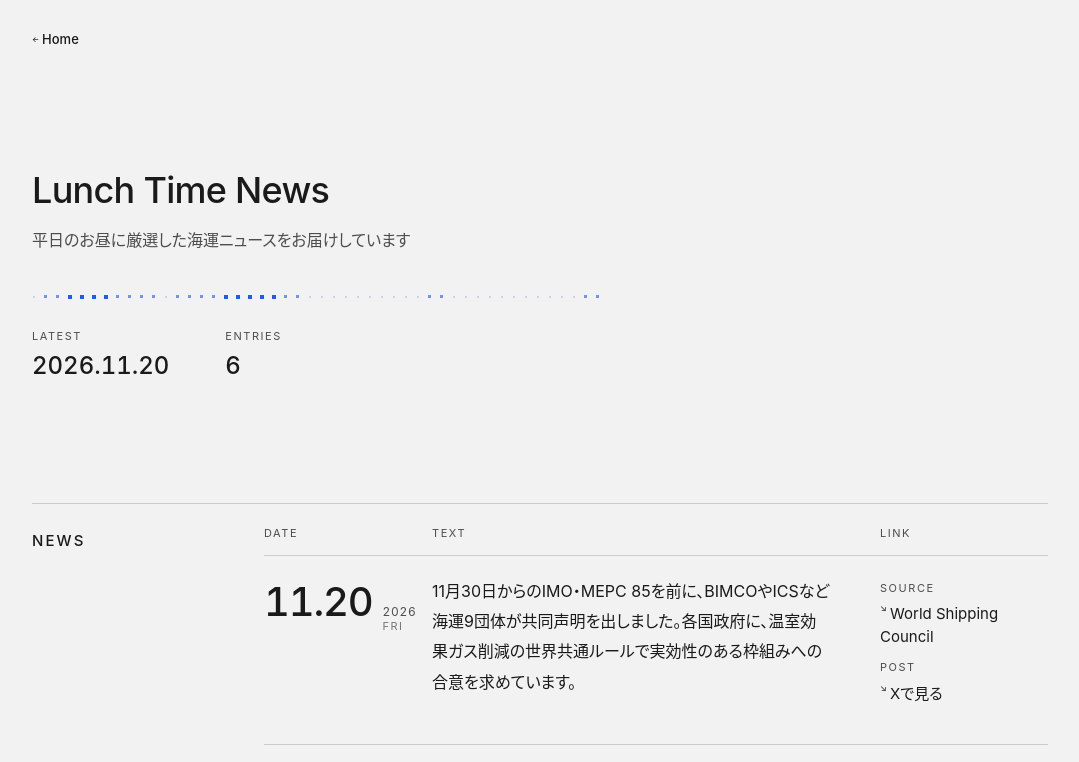
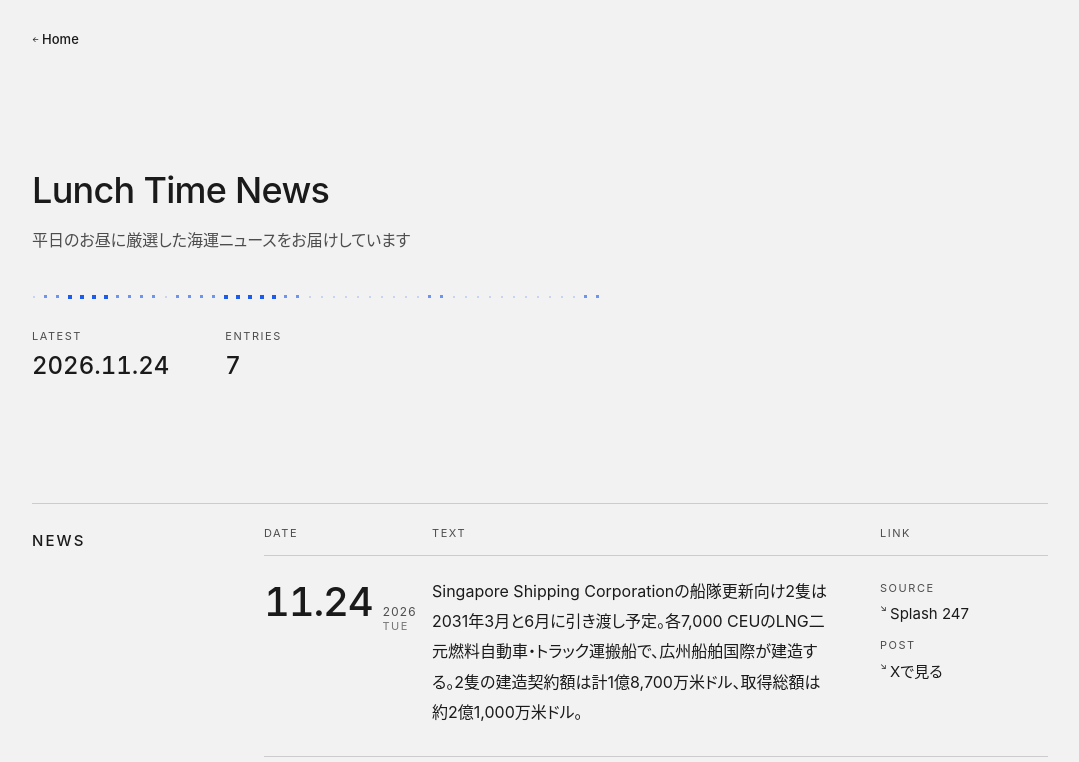
Before and after one commit to Marineman5/news, a plain HTML site: page index.html in a window 1280 px wide. Shown: the top 762 px of the page, without its empty margins (100-1179 px from the left). Drawn offline with Linux system fonts and the light colour scheme.

Commit message:
Add 2026-11-24 Lunch Time News entry

```diff
--- a/index.html
+++ b/index.html
@@ -17,8 +17,8 @@
   <p class="sub">平日のお昼に厳選した海運ニュースをお届けしています</p>
   <svg class="dots" viewBox="0 0 576 4" width="576" height="4" shape-rendering="crispEdges" aria-hidden="true" focusable="false"><path fill="#C6D4F6" d="M1 1h2v2h-2zM133 1h2v2h-2zM277 1h2v2h-2zM289 1h2v2h-2zM301 1h2v2h-2zM313 1h2v2h-2zM325 1h2v2h-2zM337 1h2v2h-2zM349 1h2v2h-2zM361 1h2v2h-2zM373 1h2v2h-2zM385 1h2v2h-2zM421 1h2v2h-2zM433 1h2v2h-2zM445 1h2v2h-2zM457 1h2v2h-2zM469 1h2v2h-2zM481 1h2v2h-2zM493 1h2v2h-2zM505 1h2v2h-2zM517 1h2v2h-2zM529 1h2v2h-2zM541 1h2v2h-2z"/><path fill="#6E94ED" d="M12 0h3v3h-3zM24 0h3v3h-3zM84 0h3v3h-3zM96 0h3v3h-3zM108 0h3v3h-3zM120 0h3v3h-3zM144 0h3v3h-3zM156 0h3v3h-3zM168 0h3v3h-3zM180 0h3v3h-3zM252 0h3v3h-3zM264 0h3v3h-3zM396 0h3v3h-3zM408 0h3v3h-3zM552 0h3v3h-3zM564 0h3v3h-3z"/><path fill="#1D5BED" d="M36 0h4v4h-4zM48 0h4v4h-4zM60 0h4v4h-4zM72 0h4v4h-4zM192 0h4v4h-4zM204 0h4v4h-4zM216 0h4v4h-4zM228 0h4v4h-4zM240 0h4v4h-4z"/></svg>
   <dl class="meta">
-    <div><dt>LATEST</dt><dd class="no"><time datetime="2026-11-20">2026.11.20</time></dd></div>
-    <div><dt>ENTRIES</dt><dd class="no">6</dd></div>
+    <div><dt>LATEST</dt><dd class="no"><time datetime="2026-11-24">2026.11.24</time></dd></div>
+    <div><dt>ENTRIES</dt><dd class="no">7</dd></div>
   </dl>
 </section>
 
@@ -27,6 +27,11 @@
   <table>
     <thead><tr><th scope="col">DATE</th><th scope="col">TEXT</th><th scope="col">LINK</th></tr></thead>
     <tbody>
+    <tr id="2026-11-24-01" class="s-published">
+      <td class="no"><a class="anc" href="#2026-11-24-01" aria-label="2026-11-24 の固定リンク"><time datetime="2026-11-24"><span class="md no">11.24</span><span class="yr no">2026</span><span class="wd">TUE</span></time></a></td>
+      <td class="t"><div class="tx"><p>Singapore Shipping Corporationの船隊更新向け2隻は2031年3月と6月に引き渡し予定。各7,000 CEUのLNG二元燃料自動車・トラック運搬船で、広州船舶国際が建造する。2隻の建造契約額は計1億8,700万米ドル、取得総額は約2億1,000万米ドル。</p></div></td>
+      <td class="d"><ul class="lk"><li><span class="lk-k">SOURCE</span><a href="https://splash247.com/singapore-shipping-returns-to-newbuilds-with-210m-car-carrier-deal/" rel="noopener"><span class="lbl"><span class="ar" aria-hidden="true">↘</span>Splash 247</span></a></li><li><span class="lk-k">POST</span><a href="https://x.com/marine_man5/status/2125072849794965910" rel="noopener"><span class="lbl"><span class="ar" aria-hidden="true">↘</span>Xで見る</span></a></li></ul></td>
+    </tr>
     <tr id="2026-11-20-01" class="s-published">
       <td class="no"><a class="anc" href="#2026-11-20-01" aria-label="2026-11-20 の固定リンク"><time datetime="2026-11-20"><span class="md no">11.20</span><span class="yr no">2026</span><span class="wd">FRI</span></time></a></td>
       <td class="t"><div class="tx"><p>11月30日からのIMO・MEPC 85を前に、BIMCOやICSなど海運9団体が共同声明を出しました。各国政府に、温室効果ガス削減の世界共通ルールで実効性のある枠組みへの合意を求めています。</p></div></td>
```
